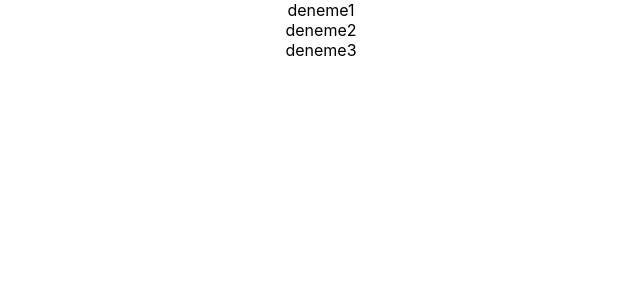
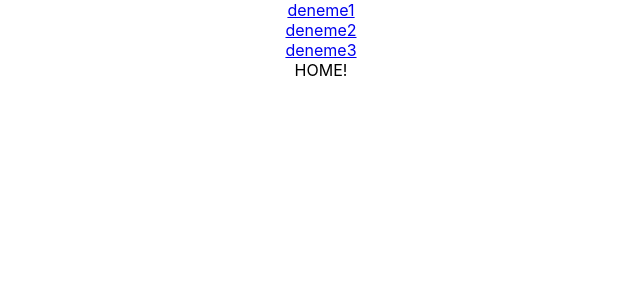
Before and after one commit to enesergun/enesergunblog, a React (Create React App) app: page / in a window 1280 px wide. Shown: the top 300 px of the page, without its empty margins (319-959 px from the left). Built offline with nearby package versions, Linux system fonts and the light colour scheme.

Commit message:
routers working

```diff
--- a/src/App.js
+++ b/src/App.js
@@ -1,11 +1,36 @@
+import React, { useState } from 'react';
 import './App.css';
 import BlogList from './components/BlogList'
+import { BrowserRouter as Router, Routes, Route, Outlet, Link } from "react-router-dom";
+import POSTS from './posts/posts'
+import Article from './components/Article'
+
+
 
 function App() {
+  const [id, setId] = useState('')
+  console.log(id)
   return (
-    <div className="App">
-      <BlogList />
-    </div>
+      <div className="App">
+        {
+          POSTS.map((post, i) => (
+
+            <div key={i}>
+
+              <Link onClick={() => setId(post.id )} to={`/${post.id}`}>{post.title}</Link>
+
+            </div>
+          ))
+        }
+
+        <Routes>
+          <Route path="/" element={<BlogList />} />
+          <Route path={`/${id}`} element={<Article postID={id} />} />
+
+        </Routes>
+      </div>
+
+
   );
 }
 
--- a/src/components/Article.js
+++ b/src/components/Article.js
@@ -1,9 +1,11 @@
-import React from 'react'
+import React, { useState, useEffect } from 'react';
+import MarkDown from 'markdown-to-jsx';
 
-function Article() {
+function Article(props) {
     return (
         <div>
-            tek yazı
+            asdas
+            {props.postID}
         </div>
     )
 }
--- a/src/components/BlogList.js
+++ b/src/components/BlogList.js
@@ -1,18 +1,13 @@
-import React, { useState, useEffect } from 'react';
-import MarkDown from 'markdown-to-jsx';
 import Article from './Article'
 import POSTS from '../posts/posts'
+import { Routes, Route, Outlet, Link } from "react-router-dom";
 
 
-function BlogList() {
-
+function BlogList(props) {
+        // <Article postID={post.id} />
     return (
         <div>
-            {
-                POSTS.map((post)=> (
-                    <div>{post.title}</div>
-                ))
-            }
+            HOME!
         </div>
     )
 }
--- a/src/index.js
+++ b/src/index.js
@@ -3,10 +3,15 @@ import ReactDOM from 'react-dom';
 import './index.css';
 import App from './App';
 import reportWebVitals from './reportWebVitals';
+import { BrowserRouter } from "react-router-dom";
 
 ReactDOM.render(
+
+
   <React.StrictMode>
-    <App />
+    <BrowserRouter>
+      <App />
+    </BrowserRouter>
   </React.StrictMode>,
   document.getElementById('root')
 );
```
Also changed, not shown: src/components/About.js (added, +11 -0 lines), src/components/Home.js (added, +11 -0 lines).
